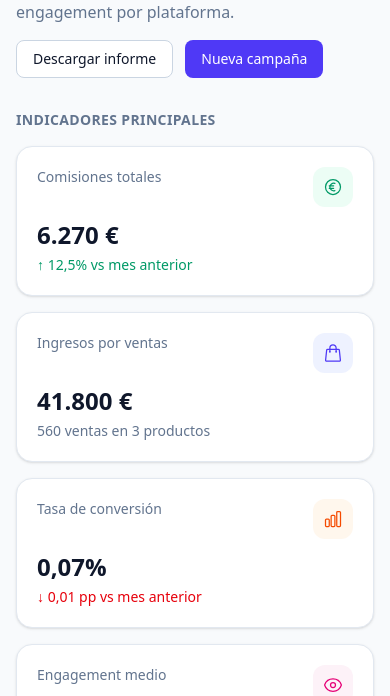
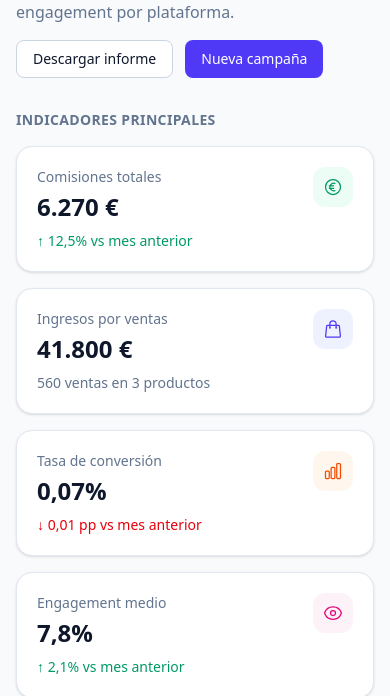
Before and after one commit to 4GeeksAcademy/dashboard-ericsotillo, a plain HTML site: page index.html in a window 390 px wide. Shown: the part 148-844 px from the top of the page. Drawn offline with nearby package versions, Linux system fonts and the light colour scheme.

Commit message:
Fase 6: KPIs compactos y 4 columnas desde xl; repaso responsive
Co-Authored-By: Claude Opus 5.5 <noreply@anthropic.com>

```diff
--- a/index.html
+++ b/index.html
@@ -10,7 +10,7 @@
     <aside aria-label="Barra lateral" class="group flex flex-col gap-4 bg-slate-900 p-4 text-slate-100 lg:min-h-screen lg:w-64 lg:shrink-0 lg:gap-8 lg:p-6">
       <div class="flex items-center justify-between gap-3">
         <p class="flex items-center gap-3 text-lg font-bold">
-          <span class="grid size-10 place-items-center rounded-xl bg-linear-to-br from-indigo-500 to-pink-500" aria-hidden="true">S</span>
+          <span class="grid size-10 shrink-0 place-items-center rounded-xl bg-linear-to-br from-indigo-500 to-pink-500" aria-hidden="true">S</span>
           Sarah's Studio
         </p>
         <input type="checkbox" id="menu-toggle" class="peer sr-only" />
@@ -51,49 +51,57 @@
       <main class="mt-8 flex flex-col gap-8">
         <section aria-labelledby="kpis-title">
           <h2 id="kpis-title" class="mb-4 text-sm font-semibold uppercase tracking-wide text-slate-500">Indicadores principales</h2>
-          <div class="grid grid-cols-1 gap-4 sm:grid-cols-2 lg:grid-cols-4">
+          <div class="grid grid-cols-1 gap-4 sm:grid-cols-2 xl:grid-cols-4">
             <article class="rounded-2xl border border-slate-200 bg-white p-5 shadow-sm">
               <div class="flex items-start justify-between gap-3">
-                <h3 class="text-sm font-medium text-slate-500">Comisiones totales</h3>
-                <span class="grid size-10 place-items-center rounded-xl bg-emerald-50 text-emerald-600" aria-hidden="true">
+                <div>
+                  <h3 class="text-sm font-medium text-slate-500">Comisiones totales</h3>
+                  <p class="mt-1 whitespace-nowrap text-2xl font-bold md:text-3xl">6.270 €</p>
+                </div>
+                <span class="grid size-10 shrink-0 place-items-center rounded-xl bg-emerald-50 text-emerald-600" aria-hidden="true">
                   <svg xmlns="http://www.w3.org/2000/svg" fill="none" viewBox="0 0 24 24" stroke-width="1.5" stroke="currentColor" class="size-5"><path stroke-linecap="round" stroke-linejoin="round" d="M14.25 7.756a4.5 4.5 0 1 0 0 8.488M7.5 10.5h5.25m-5.25 3h5.25M21 12a9 9 0 1 1-18 0 9 9 0 0 1 18 0Z" /></svg>
                 </span>
               </div>
-              <p class="mt-3 text-2xl font-bold md:text-3xl">6.270 €</p>
-              <p class="mt-1 text-sm text-emerald-600"><span aria-hidden="true">↑</span> 12,5% vs mes anterior</p>
+              <p class="mt-2 text-sm text-emerald-600"><span aria-hidden="true">↑</span> 12,5% vs mes anterior</p>
             </article>
 
             <article class="rounded-2xl border border-slate-200 bg-white p-5 shadow-sm">
               <div class="flex items-start justify-between gap-3">
-                <h3 class="text-sm font-medium text-slate-500">Ingresos por ventas</h3>
-                <span class="grid size-10 place-items-center rounded-xl bg-indigo-50 text-indigo-600" aria-hidden="true">
+                <div>
+                  <h3 class="text-sm font-medium text-slate-500">Ingresos por ventas</h3>
+                  <p class="mt-1 whitespace-nowrap text-2xl font-bold md:text-3xl">41.800 €</p>
+                </div>
+                <span class="grid size-10 shrink-0 place-items-center rounded-xl bg-indigo-50 text-indigo-600" aria-hidden="true">
                   <svg xmlns="http://www.w3.org/2000/svg" fill="none" viewBox="0 0 24 24" stroke-width="1.5" stroke="currentColor" class="size-5"><path stroke-linecap="round" stroke-linejoin="round" d="M15.75 10.5V6a3.75 3.75 0 1 0-7.5 0v4.5m11.356-1.993 1.263 12c.07.665-.45 1.243-1.119 1.243H4.25a1.125 1.125 0 0 1-1.12-1.243l1.264-12A1.125 1.125 0 0 1 5.513 7.5h12.974c.576 0 1.059.435 1.119 1.007ZM8.625 10.5a.375.375 0 1 1-.75 0 .375.375 0 0 1 .75 0Zm7.5 0a.375.375 0 1 1-.75 0 .375.375 0 0 1 .75 0Z" /></svg>
                 </span>
               </div>
-              <p class="mt-3 text-2xl font-bold md:text-3xl">41.800 €</p>
-              <p class="mt-1 text-sm text-slate-500">560 ventas en 3 productos</p>
+              <p class="mt-2 text-sm text-slate-500">560 ventas en 3 productos</p>
             </article>
 
             <article class="rounded-2xl border border-slate-200 bg-white p-5 shadow-sm">
               <div class="flex items-start justify-between gap-3">
-                <h3 class="text-sm font-medium text-slate-500">Tasa de conversión</h3>
-                <span class="grid size-10 place-items-center rounded-xl bg-orange-50 text-orange-600" aria-hidden="true">
+                <div>
+                  <h3 class="text-sm font-medium text-slate-500">Tasa de conversión</h3>
+                  <p class="mt-1 whitespace-nowrap text-2xl font-bold md:text-3xl">0,07%</p>
+                </div>
+                <span class="grid size-10 shrink-0 place-items-center rounded-xl bg-orange-50 text-orange-600" aria-hidden="true">
                   <svg xmlns="http://www.w3.org/2000/svg" fill="none" viewBox="0 0 24 24" stroke-width="1.5" stroke="currentColor" class="size-5"><path stroke-linecap="round" stroke-linejoin="round" d="M3 13.125C3 12.504 3.504 12 4.125 12h2.25c.621 0 1.125.504 1.125 1.125v6.75C7.5 20.496 6.996 21 6.375 21h-2.25A1.125 1.125 0 0 1 3 19.875v-6.75ZM9.75 8.625c0-.621.504-1.125 1.125-1.125h2.25c.621 0 1.125.504 1.125 1.125v11.25c0 .621-.504 1.125-1.125 1.125h-2.25a1.125 1.125 0 0 1-1.125-1.125V8.625ZM16.5 4.125c0-.621.504-1.125 1.125-1.125h2.25C20.496 3 21 3.504 21 4.125v15.75c0 .621-.504 1.125-1.125 1.125h-2.25a1.125 1.125 0 0 1-1.125-1.125V4.125Z" /></svg>
                 </span>
               </div>
-              <p class="mt-3 text-2xl font-bold md:text-3xl">0,07%</p>
-              <p class="mt-1 text-sm text-red-600"><span aria-hidden="true">↓</span> 0,01 pp vs mes anterior</p>
+              <p class="mt-2 text-sm text-red-600"><span aria-hidden="true">↓</span> 0,01 pp vs mes anterior</p>
             </article>
 
             <article class="rounded-2xl border border-slate-200 bg-white p-5 shadow-sm">
               <div class="flex items-start justify-between gap-3">
-                <h3 class="text-sm font-medium text-slate-500">Engagement medio</h3>
-                <span class="grid size-10 place-items-center rounded-xl bg-pink-50 text-pink-600" aria-hidden="true">
+                <div>
+                  <h3 class="text-sm font-medium text-slate-500">Engagement medio</h3>
+                  <p class="mt-1 whitespace-nowrap text-2xl font-bold md:text-3xl">7,8%</p>
+                </div>
+                <span class="grid size-10 shrink-0 place-items-center rounded-xl bg-pink-50 text-pink-600" aria-hidden="true">
                   <svg xmlns="http://www.w3.org/2000/svg" fill="none" viewBox="0 0 24 24" stroke-width="1.5" stroke="currentColor" class="size-5"><path stroke-linecap="round" stroke-linejoin="round" d="M2.036 12.322a1.012 1.012 0 0 1 0-.639C3.423 7.51 7.36 4.5 12 4.5c4.638 0 8.573 3.007 9.963 7.178.07.207.07.431 0 .639C20.577 16.49 16.64 19.5 12 19.5c-4.638 0-8.573-3.007-9.963-7.178Z" /><path stroke-linecap="round" stroke-linejoin="round" d="M15 12a3 3 0 1 1-6 0 3 3 0 0 1 6 0Z" /></svg>
                 </span>
               </div>
-              <p class="mt-3 text-2xl font-bold md:text-3xl">7,8%</p>
-              <p class="mt-1 text-sm text-emerald-600"><span aria-hidden="true">↑</span> 2,1% vs mes anterior</p>
+              <p class="mt-2 text-sm text-emerald-600"><span aria-hidden="true">↑</span> 2,1% vs mes anterior</p>
             </article>
           </div>
         </section>
```
